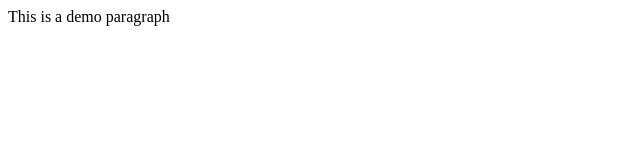
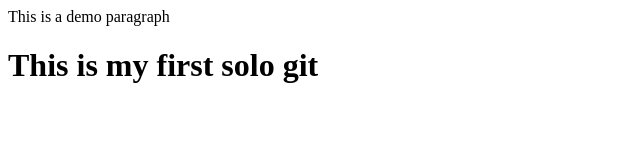
Before and after one commit to MSaqibAh/localRepo, a plain HTML site: page index.html in a window 1280 px wide. Shown: the whole page, without its empty margins (0-640 px from the left). Drawn offline with Linux system fonts and the light colour scheme.

Commit message:
"added h1"

```diff
--- a/index.html
+++ b/index.html
@@ -1,3 +1,4 @@
 <p>
     This is a demo paragraph
 </p>
+<h1>This is my first solo git</h1>
```
